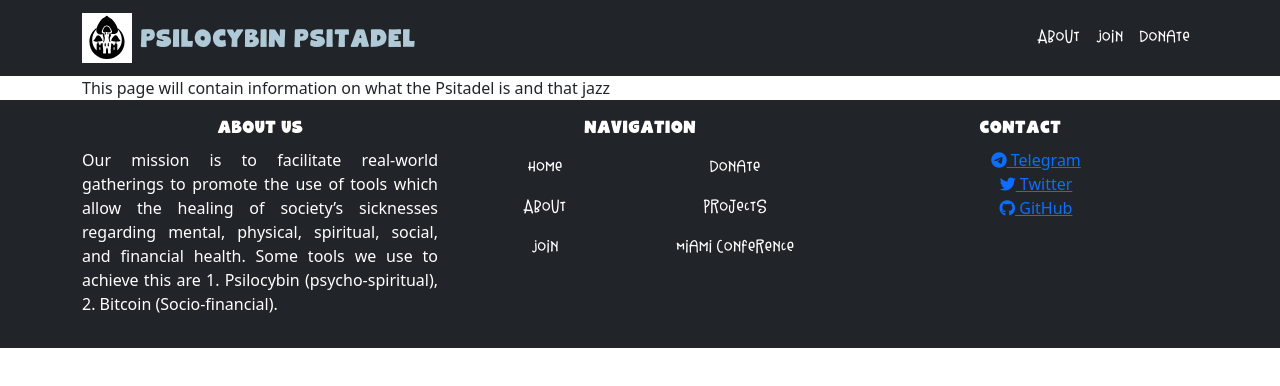
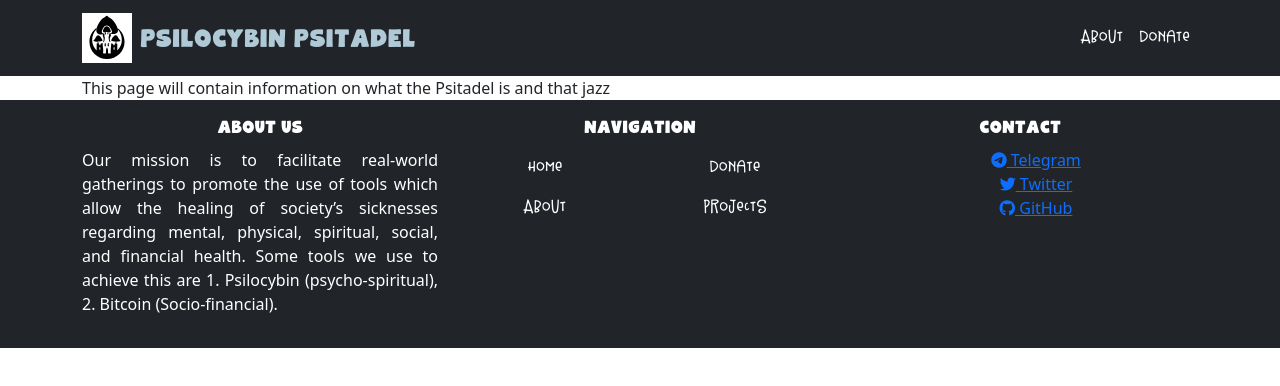
Before and after one commit to gudnuf/psitadel, a React (Create React App) app in the folder frontend/: page /about in a window 1280 px wide. Shown: the top 386 px of the page. Built offline with nearby package versions, Linux system fonts and the light colour scheme.

Commit message:
Remove join links

```diff
--- a/frontend/src/components/Footer.js
+++ b/frontend/src/components/Footer.js
@@ -27,9 +27,6 @@ const Footer = () => (
                 <Nav.Link as={Link} to="/about">
                   About
                 </Nav.Link>
-                <Nav.Link as={Link} to="/join">
-                  Join
-                </Nav.Link>
               </Nav>
             </Col>
             <Col xs={6}>
@@ -38,11 +35,6 @@ const Footer = () => (
                 <Nav.Link as={Link} to="/projects">
                   Projects
                 </Nav.Link>
-                <Nav.Link as={Link} to="/miami-conference">
-                  Miami Conference
-                </Nav.Link>
-                {/* <Nav.Link as={Link} to="/miami-conference">Services</Nav.Link>
-                <Nav.Link as={Link} to="/miami-conference">Contact</Nav.Link> */}
               </Nav>
             </Col>
           </Row>
--- a/frontend/src/components/TopNav.js
+++ b/frontend/src/components/TopNav.js
@@ -18,9 +18,6 @@ const TopNav = ({ theme }) => (
           <Nav.Link as={Link} to="/about">
             About
           </Nav.Link>
-          <Nav.Link as={Link} to="/join">
-            Join
-          </Nav.Link>
           <Nav.Link href="https://donate.psitadel.com">Donate</Nav.Link>
         </Nav>
       </Navbar.Collapse>
```
